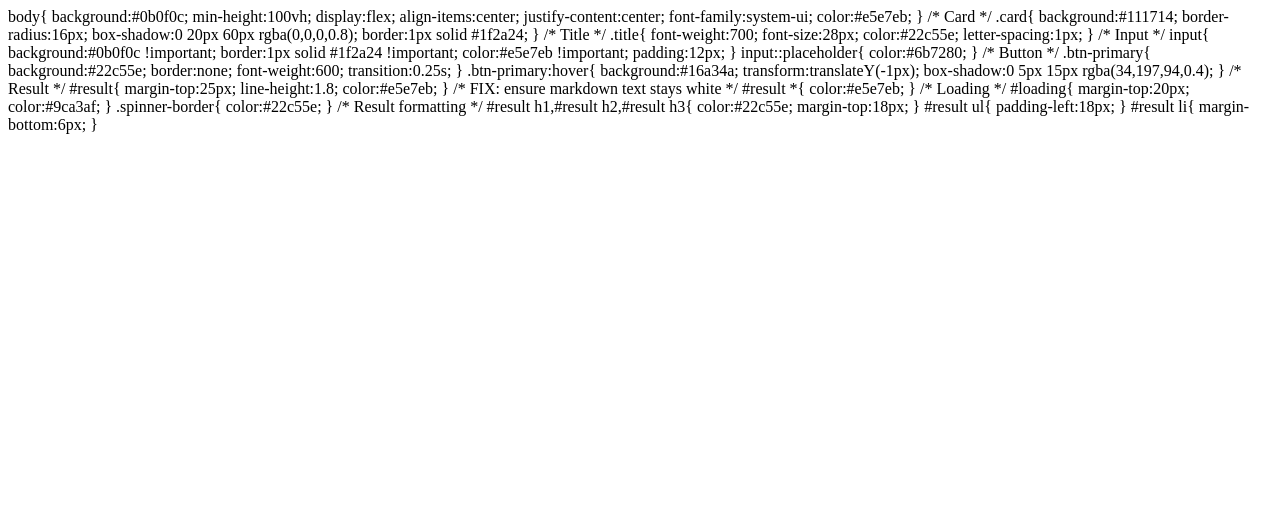
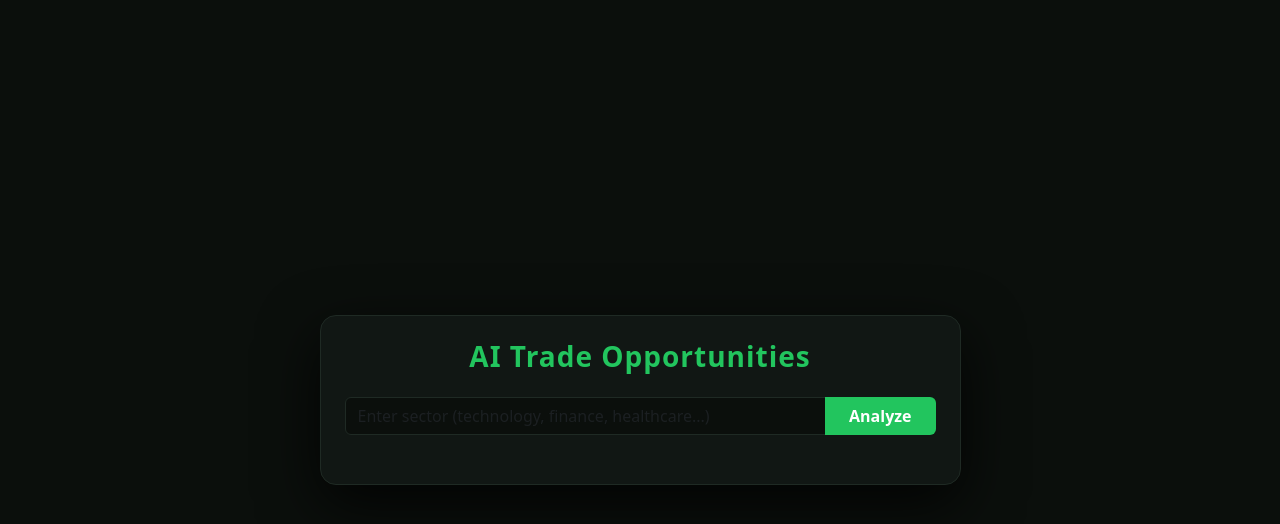
Before and after one commit to PRATIKSHETAKE/AppScrip, a FastAPI app: page / in a window 1280 px wide. Shown: the top 524 px of the page. Run offline with FastAPI, Linux system fonts and the light colour scheme.

Commit message:
Black Theme

```diff
--- a/templates/index.html
+++ b/templates/index.html
@@ -1,3 +1,15 @@
+<!DOCTYPE html>
+<html lang="en">
+
+<head>
+<meta charset="UTF-8">
+<title>AI Trade Opportunities</title>
+
+<link href="https://cdn.jsdelivr.net/npm/bootstrap@5.3.2/dist/css/bootstrap.min.css" rel="stylesheet">
+<script src="https://cdn.jsdelivr.net/npm/marked/marked.min.js"></script>
+
+<style>
+
 body{
 background:#0b0f0c;
 min-height:100vh;
@@ -93,3 +105,52 @@ padding-left:18px;
 #result li{
 margin-bottom:6px;
 }
+
+</style>
+
+</head>
+
+<body>
+
+<div class="container">
+
+<div class="row justify-content-center">
+
+<div class="col-lg-7">
+
+<div class="card p-4">
+
+<h2 class="text-center title mb-4">AI Trade Opportunities</h2>
+
+<div class="input-group">
+
+<input id="sector" class="form-control"
+placeholder="Enter sector (technology, finance, healthcare...)">
+
+<button class="btn btn-primary px-4" onclick="analyze()">
+Analyze
+</button>
+
+</div>
+
+<div id="loading" style="display:none" class="text-center">
+
+<div class="spinner-border mt-4"></div>
+<p class="mt-2">Analyzing market data...</p>
+
+</div>
+
+<div id="result"></div>
+
+</div>
+
+</div>
+
+</div>
+
+</div>
+
+<script src="/static/script.js"></script>
+
+</body>
+</html>
```
